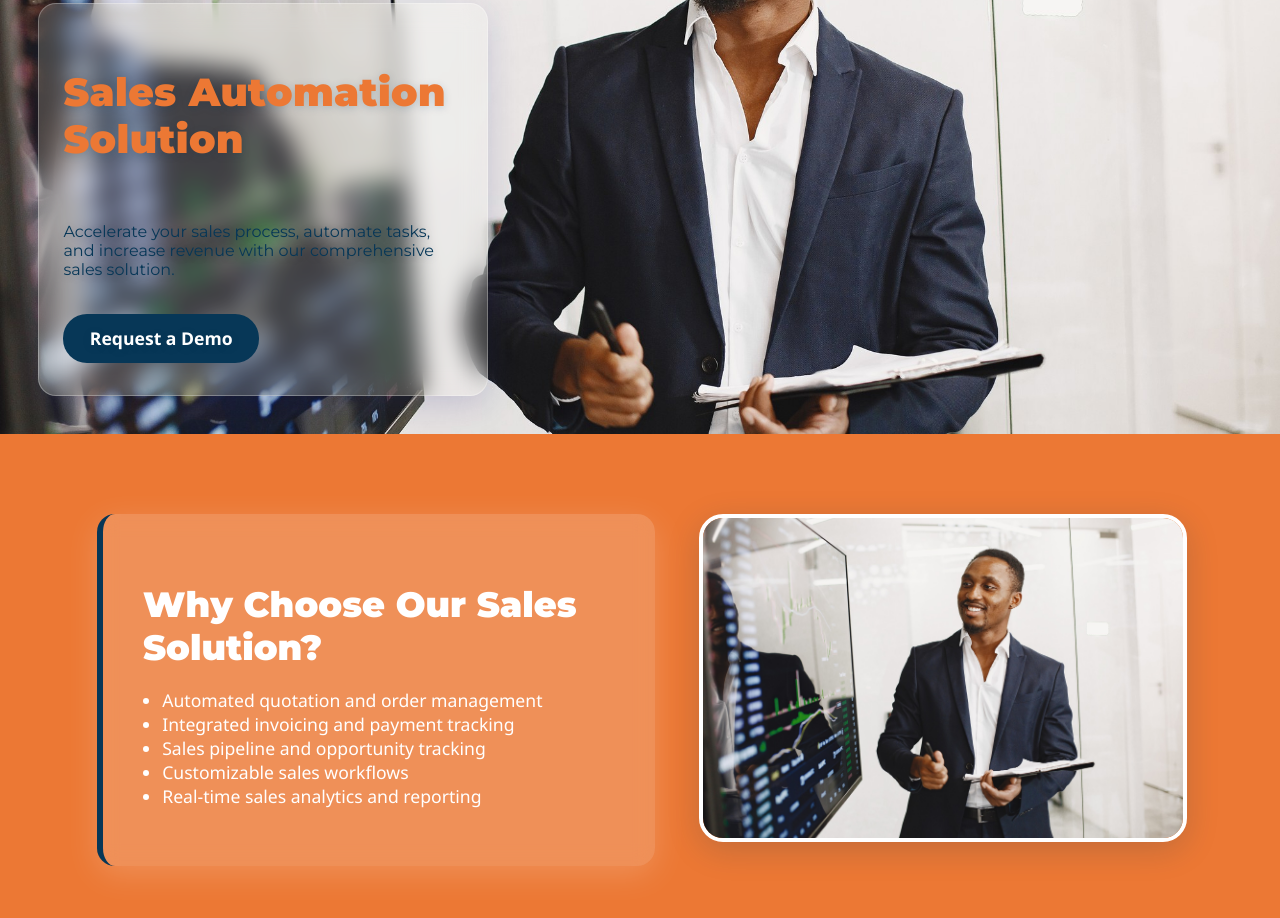
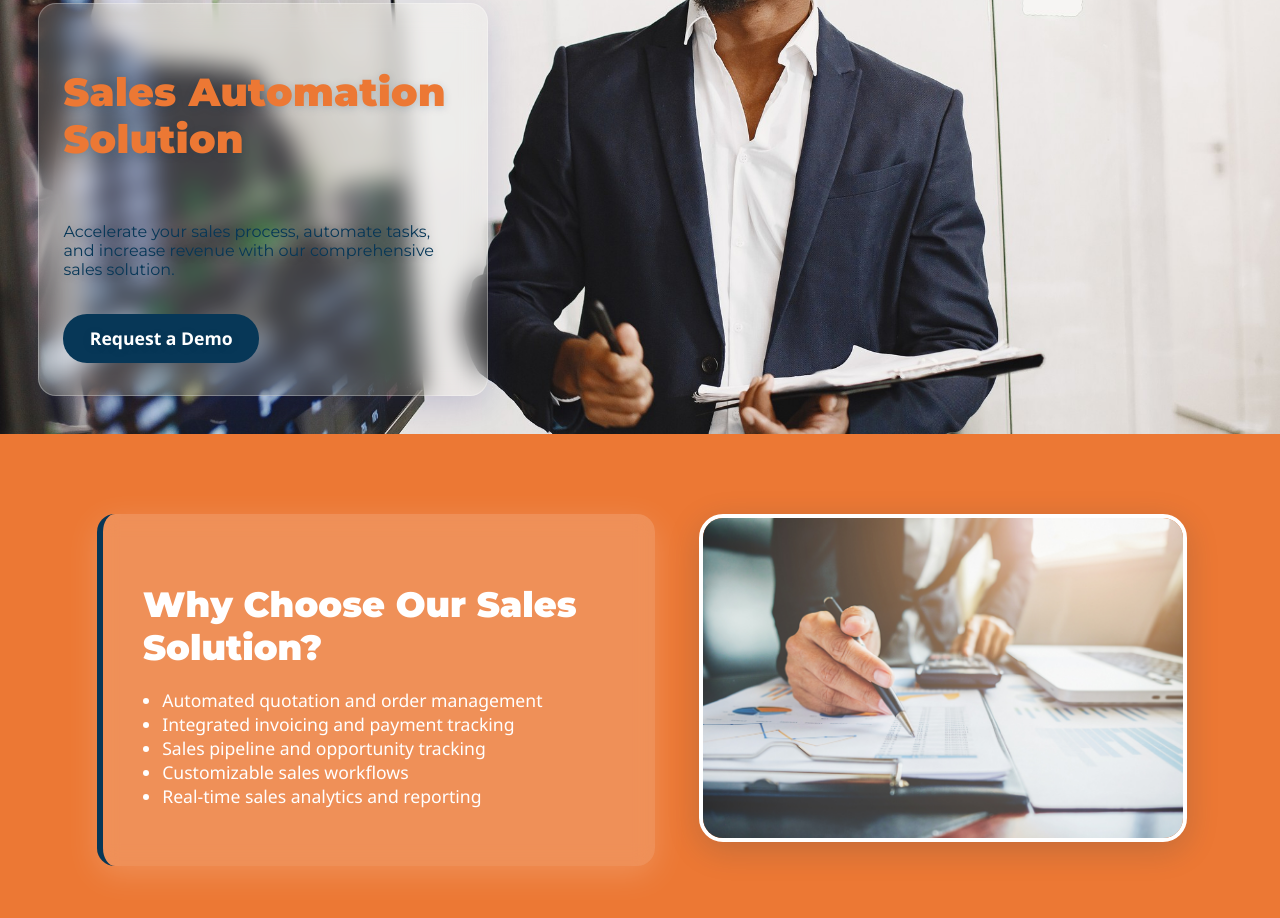
Before and after one commit to Bishop1738/ABD_LIMITED, a plain HTML site: page solution-sales.html in a window 1280 px wide. Shown: the part 244-1162 px from the top of the page. Drawn offline with Linux system fonts and the light colour scheme.

Commit message:
Update solution-sales.html

```diff
--- a/solution-sales.html
+++ b/solution-sales.html
@@ -55,7 +55,7 @@
         </ul>
       </div>
       <div class="about-img">
-        <img src="assets/images/odoo_sales1 .jpg" alt="Odoo Sales">
+        <img src="assets/images/odoo_sales2.jpg" alt="Odoo Sales">
       </div>
     </div>
   </section>
```
